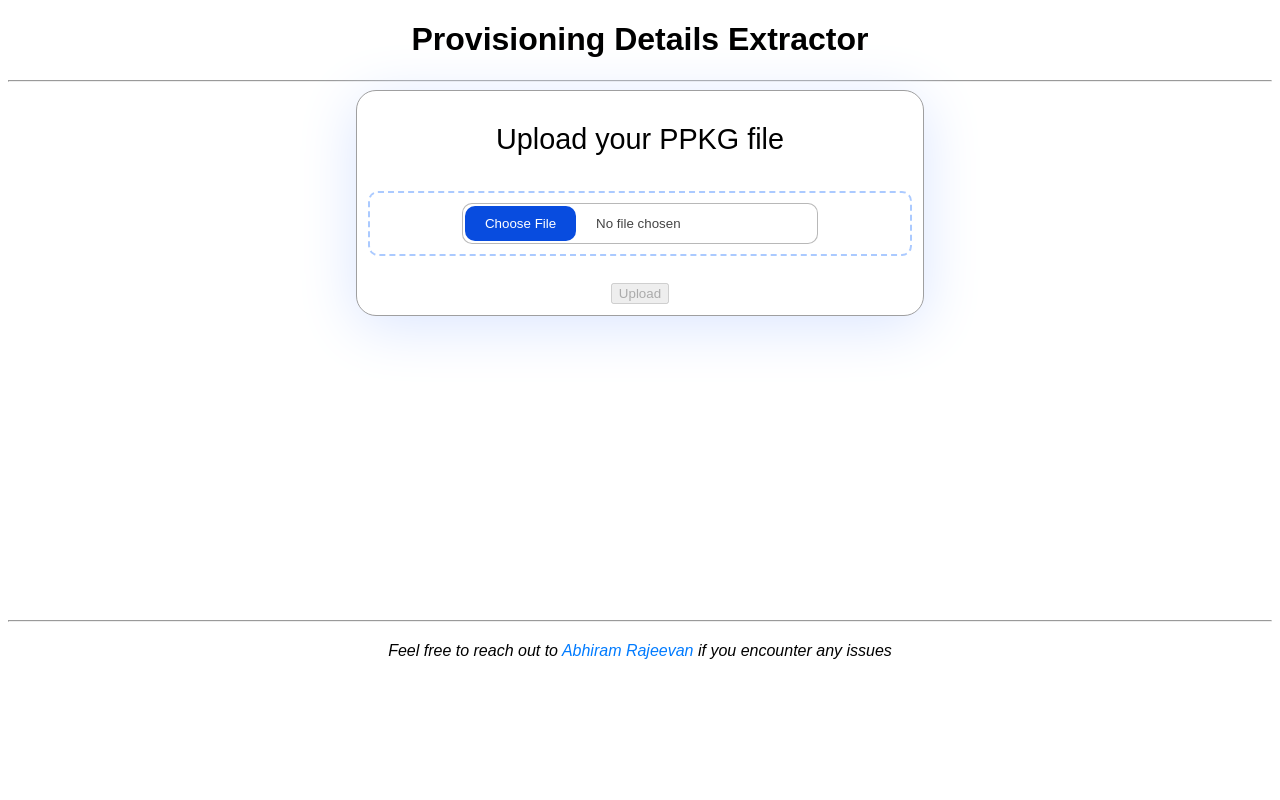
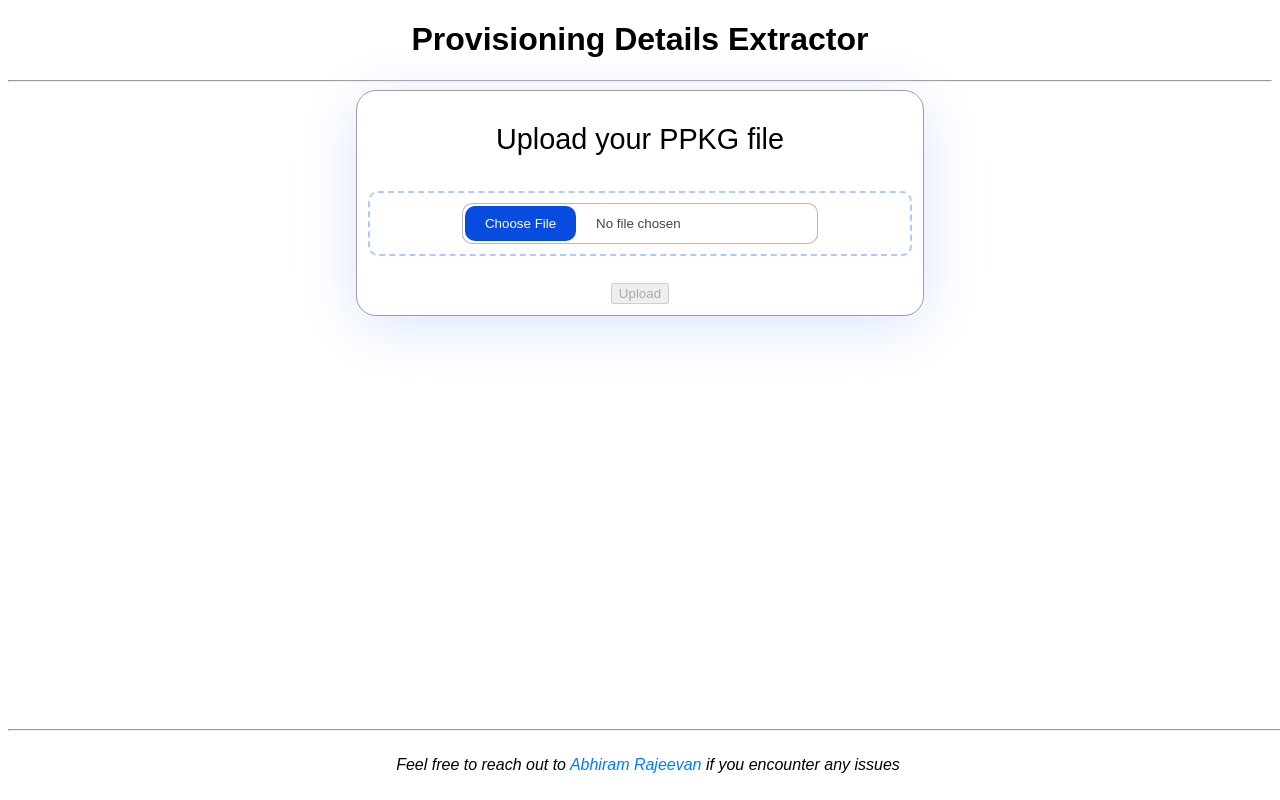
Before and after one commit to AbhiramRajeevan/ProvisioningDetailsExtractor, an Angular app in the folder frontend/: page / in a window 1280 px wide. Built offline with nearby package versions, Linux system fonts and the light colour scheme.

Commit message:
footer stays at bottom

```diff
--- a/frontend/src/app/app.component.css
+++ b/frontend/src/app/app.component.css
@@ -127,9 +127,10 @@
     margin-bottom: 3px;
 }
 
+
 .footer {
     text-align: center;
-    padding: 1% 0 1% 0;
+    width: 100%;
 }
 
 .footer a {
@@ -140,3 +141,8 @@
 .footer a:hover {
     text-decoration: underline;
 }
+
+.sticky-footer {
+    position: fixed;
+    bottom: 0;
+}
--- a/frontend/src/app/app.component.html
+++ b/frontend/src/app/app.component.html
@@ -18,22 +18,26 @@
     </form>
   </div>
 
-  <div *ngIf="!responseData" style="margin-bottom: 24%;"></div>
-
   <div *ngIf="responseData" class="data">
     <h3>AppSettings:</h3>
     <button class="buttons" (click)="copyToClipboard(getSimulatorData())">
       Copy AppSettings
     </button>
-    <button  class="buttons" type="button" (click)="downloadJson()">Download JSON</button>
-    <button  class="buttons" (click)="resetData()">Generate Again</button>
+    <button class="buttons" type="button" (click)="downloadJson()">
+      Download JSON
+    </button>
+    <button class="buttons" (click)="resetData()">Generate Again</button>
     <div class="sim-data">
       <pre>{{ getSimulatorData() | json }}</pre>
     </div>
   </div>
 </div>
 
-<hr />
-<div class="footer">
-  <address>Feel free to reach out to <a href="mailto:abhiram.rajeevan@soti.net">Abhiram Rajeevan</a> if you encounter any issues </address>
+<div class="footer" [ngClass]="{ 'sticky-footer': !responseData }">
+  <hr />
+  <address style="margin: 2% 0 2% 0">
+    Feel free to reach out to
+    <a href="mailto:abhiram.rajeevan@soti.net">Abhiram Rajeevan</a> if you
+    encounter any issues
+  </address>
 </div>
```
